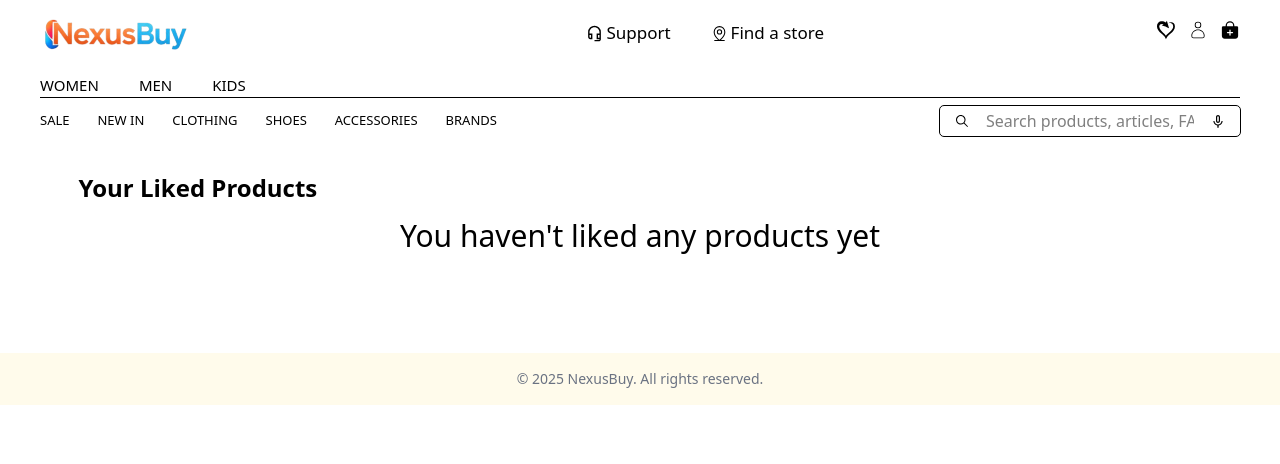
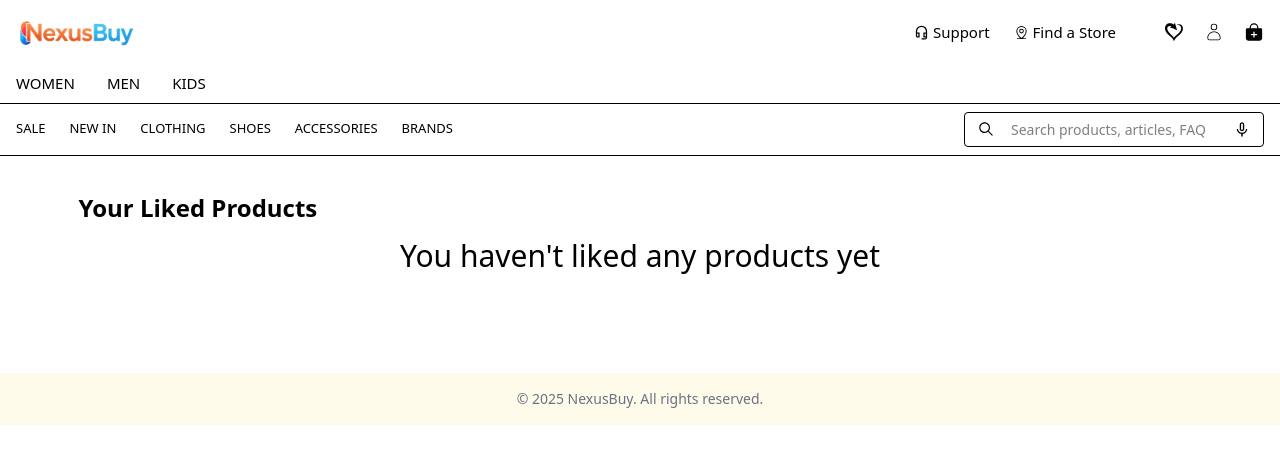
Before and after one commit to Olatunji0001/NexusBuy, a Next.js app: page /Liked-Products in a window 1280 px wide. Shown: the top 464 px of the page. Built offline with nearby package versions, Linux system fonts and the light colour scheme.

Commit message:
update codebase

```diff
--- a/component/navbar.tsx
+++ b/component/navbar.tsx
@@ -1,115 +1,161 @@
+"use client";
 import Link from "next/link";
-import { MdOutlineHeadsetMic } from "react-icons/md";
+import { useState } from "react";
+import { MdOutlineHeadsetMic, MdOutlineKeyboardVoice } from "react-icons/md";
 import { PiMapPinLine } from "react-icons/pi";
 import { GiSelfLove } from "react-icons/gi";
 import { CiUser } from "react-icons/ci";
 import { IoBagAdd } from "react-icons/io5";
 import { IoIosSearch } from "react-icons/io";
-import { MdOutlineKeyboardVoice } from "react-icons/md";
+import { HiOutlineMenuAlt3 } from "react-icons/hi";
 import Image from "next/image";
 
 export default function Head() {
+  const [mobileMenuOpen, setMobileMenuOpen] = useState(false);
+
   return (
-    <>
-      <div>
-        <div className="flex justify-between py-[8px] w-[1200px] mx-auto items-center">
-          <div>
-            <Link href={"/"}>
+    <header className="w-full bg-white border-b">
+      {/* Top Bar */}
+      <div className="flex justify-between items-center py-3 px-4 max-w-screen-xl mx-auto">
+        {/* Logo */}
+        <Link href="/">
           <Image
-                src={"/Logo.png"}
-                alt=""
+            src="/Logo.png"
+            alt="Logo"
             width={1000}
+            height={100}
             priority
-                height={100}
-                className="w-[150px] h-[50px] object-contain"
+            className="w-[120px] h-[40px] object-contain"
           />
         </Link>
-          </div>
-          <div className="flex gap-80">
-            <div className="">
-              <ul className="flex gap-10">
+
+        {/* Desktop Top Right Menu */}
+        <div className="hidden lg:flex items-center gap-12">
+          <ul className="flex gap-6 text-[15px]">
             <li>
-                  <Link
-                    href={"/Contact-Support"}
-                    className="flex items-center gap-[3px] text-[17px] "
-                  >
+              <Link href="/Contact-Support" className="flex items-center gap-1">
                 <MdOutlineHeadsetMic />
                 Support
               </Link>
             </li>
             <li>
-                  <Link
-                    href={"/store"}
-                    className="flex items-center gap-[3px] text-[17px] "
-                  >
+              <Link href="/store" className="flex items-center gap-1">
                 <PiMapPinLine />
-                    Find a store
+                Find a Store
               </Link>
             </li>
           </ul>
-            </div>
-            <div className="flex">
-              <Link href={"/Liked-Products"} className="pl-3 text-[20px]">
+          <div className="flex items-center text-[20px] gap-5">
+            <Link href="/Liked-Products">
               <GiSelfLove />
             </Link>
-              <Link href={"/login-and-signup"} className="pl-3 text-[20px]">
+            <Link href="/login-and-signup">
               <CiUser />
             </Link>
-              <Link href={""} className="pl-3 text-[20px]">
+            <Link href="">
               <IoBagAdd />
             </Link>
           </div>
         </div>
+
+        {/* Hamburger Button for small/medium screens */}
+        <button
+          onClick={() => setMobileMenuOpen(true)}
+          className="lg:hidden text-[25px]"
+        >
+          <HiOutlineMenuAlt3 />
+        </button>
       </div>
-        <div>
-          <div className="flex gap-10 w-[1200px] mt-2 mx-auto border-b-1 text-[15px]">
-            <h1>
-              <Link href={""}>WOMEN</Link>
-            </h1>
-            <h1>
-              <Link href={""}>MEN</Link>
-            </h1>
-            <h1>
-              <Link href={""}>KIDS</Link>
-            </h1>
+
+      {/* Desktop Category Nav */}
+      <div className="hidden lg:flex gap-8 text-[15px] max-w-screen-xl mx-auto px-4 py-2 border-b">
+        <Link href="">WOMEN</Link>
+        <Link href="">MEN</Link>
+        <Link href="">KIDS</Link>
       </div>
+
+      {/* Desktop Bottom Bar */}
+      <div className="hidden lg:flex justify-between items-center max-w-screen-xl mx-auto px-4 py-2">
+        <div className="flex gap-6 text-[13px]">
+          <Link href="">SALE</Link>
+          <Link href="">NEW IN</Link>
+          <Link href="">CLOTHING</Link>
+          <Link href="">SHOES</Link>
+          <Link href="">ACCESSORIES</Link>
+          <Link href="">BRANDS</Link>
         </div>
-        <div className="flex justify-between w-[1200px] mx-auto pt-2 items-center">
-          <div className="flex gap-7 text-[13px]">
-            <h1>
-              <Link href={""}>SALE</Link>
-            </h1>
-            <h1>
-              <Link href={""}>NEW IN</Link>
-            </h1>
-            <h1>
-              <Link href={""}>CLOTHING</Link>
-            </h1>
-            <h1>
-              <Link href={""}>SHOES</Link>
-            </h1>
-            <h1>
-              <Link href={""}>ACCESSORIES</Link>
-            </h1>
-            <h1>
-              <Link href={""}>BRANDS</Link>
-            </h1>
-          </div>
-          <div className="flex items-center outline p-1 gap-2 w-[300px] h-[30px] justify-center rounded-sm">
-            <button className="cursor-pointer p-2">
+        <div className="flex items-center border p-1 gap-2 w-[300px] h-[35px] rounded-sm">
+          <button className="cursor-pointer p-2 text-[18px]">
             <IoIosSearch />
           </button>
           <input
             type="text"
             placeholder="Search products, articles, FAQ"
-              className="w-[13rem] focus:outline-none"
+            className="w-full text-[14px] focus:outline-none"
           />
-            <button className="cursor-pointer p-2">
+          <button className="cursor-pointer p-2 text-[18px]">
             <MdOutlineKeyboardVoice />
           </button>
         </div>
       </div>
+
+      {/* Medium Screen Icons (only md) */}
+      <div className="hidden md:flex lg:hidden justify-center gap-10 py-3 text-[20px] border-t">
+        <Link href="/Liked-Products" className="flex flex-col items-center text-[13px]">
+          <GiSelfLove />
+          <span>Wishlist</span>
+        </Link>
+        <Link href="/login-and-signup" className="flex flex-col items-center text-[13px]">
+          <CiUser />
+          <span>Sign In</span>
+        </Link>
+        <Link href="/" className="flex flex-col items-center text-[13px]">
+          <IoBagAdd />
+          <span>Cart</span>
+        </Link>
       </div>
-    </>
+
+      {/* Mobile Bottom Fixed Nav */}
+      <div className="md:hidden fixed bottom-0 left-0 w-full bg-white z-30 border-t flex justify-around py-2 text-[13px]">
+        <Link href="/Liked-Products" className="flex flex-col items-center">
+          <GiSelfLove className="text-[22px]" />
+          <span>Wishlist</span>
+        </Link>
+        <Link href="/login-and-signup" className="flex flex-col items-center">
+          <CiUser className="text-[22px]" />
+          <span>Sign In</span>
+        </Link>
+        <Link href="/" className="flex flex-col items-center">
+          <IoBagAdd className="text-[22px]" />
+          <span>Cart</span>
+        </Link>
+      </div>
+
+      {/* Mobile Fullscreen Menu */}
+      {mobileMenuOpen && (
+        <div className="fixed top-0 left-0 w-full h-full bg-white z-50 p-6 flex flex-col overflow-y-auto pb-28">
+          <button
+            onClick={() => setMobileMenuOpen(false)}
+            className="text-[30px] self-end mb-4"
+          >
+            &times;
+          </button>
+          <nav className="flex flex-col gap-5 text-[17px]">
+            <Link href="/" onClick={() => setMobileMenuOpen(false)}>Home</Link>
+            <Link href="/Contact-Support" onClick={() => setMobileMenuOpen(false)}>Support</Link>
+            <Link href="/store" onClick={() => setMobileMenuOpen(false)}>Find a Store</Link>
+            <Link href="#" onClick={() => setMobileMenuOpen(false)}>WOMEN</Link>
+            <Link href="#" onClick={() => setMobileMenuOpen(false)}>MEN</Link>
+            <Link href="#" onClick={() => setMobileMenuOpen(false)}>KIDS</Link>
+            <Link href="#" onClick={() => setMobileMenuOpen(false)}>SALE</Link>
+            <Link href="#" onClick={() => setMobileMenuOpen(false)}>NEW IN</Link>
+            <Link href="#" onClick={() => setMobileMenuOpen(false)}>CLOTHING</Link>
+            <Link href="#" onClick={() => setMobileMenuOpen(false)}>SHOES</Link>
+            <Link href="#" onClick={() => setMobileMenuOpen(false)}>ACCESSORIES</Link>
+            <Link href="#" onClick={() => setMobileMenuOpen(false)}>BRANDS</Link>
+          </nav>
+        </div>
+      )}
+    </header>
   );
 }
--- a/component/product.tsx
+++ b/component/product.tsx
@@ -120,7 +120,7 @@ export default function Products() {
         </div>
       )}
 
-      <div className="w-[95%] mx-auto mt-10 container">
+      <div className="w-[95%] mx-auto mt-10 container pb-23">
         <div className="ml-2 mb-2">
           <h1 className="text-[24px] md:text-[30px] font-bold">NEW DROPS</h1>
           <Link
```
Lines whose indentation alone changed are shown as unchanged.
